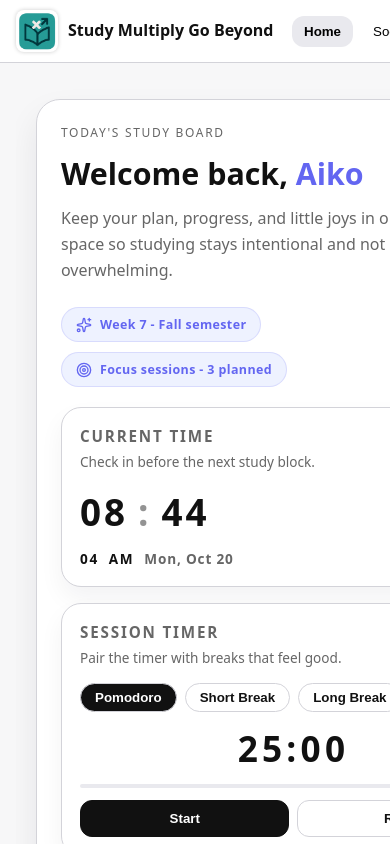
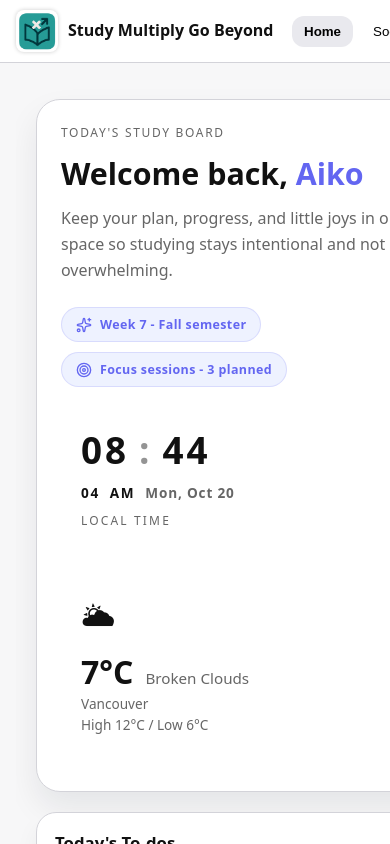
Before and after one commit to TabibitoDK/Study-Multiply-Go-Beyond, a React (Vite) app: page /en in a window 390 px wide. Shown: the top 844 px of the page. Built offline with nearby package versions, Linux system fonts and the light colour scheme.

Commit message:
feat: enhance HomeDashboard with weather summary and due assignments display

```diff
--- a/src/components/HomeDashboard.jsx
+++ b/src/components/HomeDashboard.jsx
@@ -3,14 +3,12 @@ import dayjs from 'dayjs'
 import {
   ChevronLeft,
   ChevronRight,
-  ExternalLink,
   MapPin,
   PlayCircle,
   Sparkles,
   Target
 } from 'lucide-react'
 import ClockWidget from './widgets/ClockWidget.jsx'
-import TimerWidget from './widgets/TimerWidget.jsx'
 import TodoWidget from './widgets/TodoWidget.jsx'
 
 const NAVIGATION_CARDS = [
@@ -37,13 +35,14 @@ const NAVIGATION_CARDS = [
   }
 ]
 
-const QUICK_LINKS = [
-  { id: 'course-1', label: 'Linear Algebra', emoji: '📘' },
-  { id: 'course-2', label: 'Modern Physics', emoji: '🧪' },
-  { id: 'course-3', label: 'Technical Writing', emoji: '📝' },
-  { id: 'course-4', label: 'Electronics Lab', emoji: '🔧' },
-  { id: 'course-5', label: 'Japanese II', emoji: '🌸' }
-]
+const WEATHER_SUMMARY = {
+  location: 'Vancouver',
+  temperature: '7°C',
+  condition: 'Broken Clouds',
+  high: '12°C',
+  low: '6°C',
+  icon: '🌥'
+}
 
 const PROGRESS_TRACKERS = [
   { id: 'day', label: 'Day', value: 58 },
@@ -52,55 +51,34 @@ const PROGRESS_TRACKERS = [
   { id: 'year', label: 'Year', value: 74 }
 ]
 
-const DAILY_PROMPTS = [
-  {
-    id: 'priorities',
-    question: 'What are my top three priorities today?',
-    hint: 'Pick one deep work block, one admin task, and one wellbeing goal.'
-  },
-  {
-    id: 'outcome',
-    question: 'What does a successful day look like?',
-    hint: 'Define the outcome that would make you feel accomplished tonight.'
-  },
-  {
-    id: 'support',
-    question: 'Who or what can support my focus?',
-    hint: 'Prep materials, study groups, playlists, or accountability buddies.'
-  }
-]
-
-const WEEK_ASSIGNMENTS = [
+const DUE_ASSIGNMENTS = [
   {
     id: 'wk-1',
     course: 'Linear Algebra',
     title: 'Problem Set 5',
-    due: 'Wed - Oct 16',
-    status: 'In progress'
+    status: 'In progress',
+    dueDate: '2025-10-16T09:00:00'
   },
   {
     id: 'wk-2',
     course: 'Modern Physics',
     title: 'Lab Report Draft',
-    due: 'Fri - Oct 18',
-    status: 'Needs outline'
-  }
-]
-
-const MONTH_ASSIGNMENTS = [
+    status: 'Needs outline',
+    dueDate: '2025-10-18T17:00:00'
+  },
   {
     id: 'mo-1',
     course: 'Electronics Lab',
     title: 'Circuit Design Demo',
-    due: 'Oct 24',
-    status: 'Prototype ready'
+    status: 'Prototype ready',
+    dueDate: '2025-10-24T12:00:00'
   },
   {
     id: 'mo-2',
     course: 'Japanese II',
     title: 'Oral Presentation',
-    due: 'Oct 28',
-    status: 'Slides in progress'
+    status: 'Slides in progress',
+    dueDate: '2025-10-28T09:00:00'
   }
 ]
 
@@ -201,6 +179,13 @@ export default function HomeDashboard({ user, onNavigate, onOpenProfile }) {
     const [first] = user.name.split(' ')
     return first ?? user.name
   }, [user])
+  const dueItems = useMemo(
+    () =>
+      [...DUE_ASSIGNMENTS].sort((a, b) =>
+        dayjs(a.dueDate).valueOf() - dayjs(b.dueDate).valueOf()
+      ),
+    []
+  )
 
   return (
     <div className="home-dashboard">
@@ -228,19 +213,20 @@ export default function HomeDashboard({ user, onNavigate, onOpenProfile }) {
           </div>
 
           <div className="home-hero-widgets">
-            <div className="home-card home-hero-card">
-              <div className="home-card-header">
-                <span className="home-card-title">Current Time</span>
-                <span className="home-card-subtitle">Check in before the next study block.</span>
+            <div className="home-hero-clock">
+              <ClockWidget />
+              <span className="home-hero-clock-note">Local time</span>
+            </div>
+            <div className="home-hero-weather">
+              <span className="home-hero-weather-icon" role="img" aria-label="weather">{WEATHER_SUMMARY.icon}</span>
+              <div className="home-hero-weather-main">
+                <span className="home-hero-weather-temp">{WEATHER_SUMMARY.temperature}</span>
+                <span className="home-hero-weather-condition">{WEATHER_SUMMARY.condition}</span>
               </div>
-              <ClockWidget />
-            </div>
-            <div className="home-card home-hero-card">
-              <div className="home-card-header">
-                <span className="home-card-title">Session Timer</span>
-                <span className="home-card-subtitle">Pair the timer with breaks that feel good.</span>
+              <div className="home-hero-weather-meta">
+                <span>{WEATHER_SUMMARY.location}</span>
+                <span>High {WEATHER_SUMMARY.high} / Low {WEATHER_SUMMARY.low}</span>
               </div>
-              <TimerWidget />
             </div>
           </div>
         </div>
@@ -254,60 +240,6 @@ export default function HomeDashboard({ user, onNavigate, onOpenProfile }) {
               <span>Keep it light but consistent.</span>
             </div>
             <TodoWidget />
-          </section>
-
-          <section className="home-card">
-            <div className="home-section-header">
-              <h2>Navigation</h2>
-              <span>Move around the workspace with one click.</span>
-            </div>
-            <div className="home-nav-grid">
-              {NAVIGATION_CARDS.map(card => (
-                <button
-                  key={card.id}
-                  type="button"
-                  className="home-nav-card"
-                  style={{ '--nav-accent': card.accent }}
-                  onClick={() => {
-                    if (card.tab) {
-                      onNavigate?.(card.tab)
-                    }
-                  }}
-                >
-                  <strong>{card.label}</strong>
-                  <span>{card.caption}</span>
-                  <span className="home-nav-dot" aria-hidden />
-                </button>
-              ))}
-              <button
-                type="button"
-                className="home-nav-card"
-                style={{ '--nav-accent': '#facc15' }}
-                onClick={() => onOpenProfile?.()}
-              >
-                <strong>Profile Snapshot</strong>
-                <span>Review highlights &amp; activity log.</span>
-                <span className="home-nav-dot" aria-hidden />
-              </button>
-            </div>
-          </section>
-
-          <section className="home-card">
-            <div className="home-section-header">
-              <h2>Quick Links</h2>
-              <span>Open course dashboards in a click.</span>
-            </div>
-            <ul className="home-list">
-              {QUICK_LINKS.map(link => (
-                <li key={link.id}>
-                  <button type="button">
-                    <span className="home-list-icon">{link.emoji}</span>
-                    <span>{link.label}</span>
-                    <ExternalLink size={16} aria-hidden />
-                  </button>
-                </li>
-              ))}
-            </ul>
           </section>
 
           <section className="home-card">
@@ -347,95 +279,53 @@ export default function HomeDashboard({ user, onNavigate, onOpenProfile }) {
         </div>
 
         <div className="home-column home-column-wide">
-          <section className="home-card home-quote">
-            <p>&ldquo;Small, kind steps for your future self turn into big wins before you know it.&rdquo;</p>
-            <span>Swap in whatever reminder makes today feel lighter.</span>
-          </section>
-
-          <section className="home-card home-weather">
+          <section className="home-card">
             <div className="home-section-header">
-              <div>
-                <h2>Vancouver</h2>
-                <span>Weather snapshot for the week.</span>
-              </div>
-              <div className="home-weather-now">
-                <strong>7°C</strong>
-                <span>Broken Clouds</span>
-              </div>
+              <h2>Navigation</h2>
+              <span>Move around the workspace with one click.</span>
             </div>
-            <div className="home-weather-grid">
-              {[
-                { day: 'Mon', high: '10°C', low: '7°C', icon: '🌧' },
-                { day: 'Tue', high: '12°C', low: '5°C', icon: '⛅' },
-                { day: 'Wed', high: '12°C', low: '6°C', icon: '🌦' },
-                { day: 'Thu', high: '12°C', low: '7°C', icon: '🌥' },
-                { day: 'Fri', high: '12°C', low: '7°C', icon: '🌧' },
-                { day: 'Sat', high: '12°C', low: '9°C', icon: '🌦' },
-                { day: 'Sun', high: '10°C', low: '9°C', icon: '🌧' }
-              ].map(item => (
-                <div key={item.day} className="home-weather-cell">
-                  <span className="home-weather-day">{item.day}</span>
-                  <span className="home-weather-icon" role="img" aria-label="weather icon">
-                    {item.icon}
-                  </span>
-                  <span className="home-weather-temp">{item.high}</span>
-                  <span className="home-weather-temp low">{item.low}</span>
-                </div>
+            <div className="home-nav-grid">
+              {NAVIGATION_CARDS.map(card => (
+                <button
+                  key={card.id}
+                  type="button"
+                  className="home-nav-card"
+                  style={{ '--nav-accent': card.accent }}
+                  onClick={() => {
+                    if (card.tab) {
+                      onNavigate?.(card.tab)
+                    }
+                  }}
+                >
+                  <strong>{card.label}</strong>
+                  <span>{card.caption}</span>
+                  <span className="home-nav-dot" aria-hidden />
+                </button>
               ))}
+              <button
+                type="button"
+                className="home-nav-card"
+                style={{ '--nav-accent': '#facc15' }}
+                onClick={() => onOpenProfile?.()}
+              >
+                <strong>Profile Snapshot</strong>
+                <span>Review highlights &amp; activity log.</span>
+                <span className="home-nav-dot" aria-hidden />
+              </button>
             </div>
           </section>
 
           <section className="home-card">
             <div className="home-section-header">
-              <h2>Daily Check-in</h2>
-              <span>Jot a quick note before or after sessions.</span>
+              <h2>Monthly Calendar</h2>
+              <span>Plot your focus sprints and rest days.</span>
             </div>
-            <ul className="home-prompts">
-              {DAILY_PROMPTS.map(prompt => (
-                <li key={prompt.id}>
-                  <strong>{prompt.question}</strong>
-                  <p>{prompt.hint}</p>
-                </li>
-              ))}
-            </ul>
+            <MiniCalendar />
           </section>
 
-          <section className="home-card">
-            <div className="home-section-header">
-              <h2>Due within the week</h2>
-              <span>Keep these moving forward.</span>
-            </div>
-            <div className="home-assignment-list">
-              {WEEK_ASSIGNMENTS.map(item => (
-                <article key={item.id}>
-                  <header>
-                    <span className="home-assignment-course">{item.course}</span>
-                    <span className="home-assignment-date">{item.due}</span>
-                  </header>
-                  <h3>{item.title}</h3>
-                  <p>{item.status}</p>
-                </article>
-              ))}
-            </div>
-          </section>
-
-          <section className="home-card">
-            <div className="home-section-header">
-              <h2>Due within the next month</h2>
-              <span>Break these into manageable checkpoints.</span>
-            </div>
-            <div className="home-assignment-list">
-              {MONTH_ASSIGNMENTS.map(item => (
-                <article key={item.id}>
-                  <header>
-                    <span className="home-assignment-course">{item.course}</span>
-                    <span className="home-assignment-date">{item.due}</span>
-                  </header>
-                  <h3>{item.title}</h3>
-                  <p>{item.status}</p>
-                </article>
-              ))}
-            </div>
+          <section className="home-card home-quote">
+            <p>&ldquo;Small, kind steps for your future self turn into big wins before you know it.&rdquo;</p>
+            <span>Swap in whatever reminder makes today feel lighter.</span>
           </section>
         </div>
 
@@ -449,10 +339,26 @@ export default function HomeDashboard({ user, onNavigate, onOpenProfile }) {
 
           <section className="home-card">
             <div className="home-section-header">
-              <h2>Monthly Calendar</h2>
-              <span>Plot your focus sprints and rest days.</span>
+              <h2>Due soon</h2>
+              <span>Ranked by upcoming deadlines.</span>
             </div>
-            <MiniCalendar />
+            <div className="home-assignment-list">
+              {dueItems.map(item => {
+                const dueDate = dayjs(item.dueDate)
+                return (
+                  <article key={item.id}>
+                    <header>
+                      <span className="home-assignment-course">{item.course}</span>
+                      <span className="home-assignment-date">
+                        {dueDate.format('ddd, MMM D')} at {dueDate.format('h:mm A')}
+                      </span>
+                    </header>
+                    <h3>{item.title}</h3>
+                    <p>{item.status}</p>
+                  </article>
+                )
+              })}
+            </div>
           </section>
 
           <section className="home-card home-profile-card">
--- a/src/styles.css
+++ b/src/styles.css
@@ -1963,7 +1963,69 @@ body {
   flex: 1 1 360px;
   display: grid;
   gap: clamp(16px, 3vw, 24px);
-  grid-template-columns: repeat(auto-fit, minmax(240px, 1fr));
+  grid-template-columns: repeat(auto-fit, minmax(180px, 1fr));
+  align-items: stretch;
+}
+
+.home-hero-clock,
+.home-hero-weather {
+  display: flex;
+  flex-direction: column;
+  gap: 10px;
+  padding: 18px 20px;
+  border-radius: 18px;
+  background: rgba(255, 255, 255, 0.74);
+  border: none;
+  box-shadow: none;
+  backdrop-filter: blur(12px);
+}
+
+.home-hero-clock {
+  align-items: flex-start;
+}
+
+.home-hero-clock .clock-widget {
+  gap: 8px;
+}
+
+.home-hero-clock-note {
+  font-size: 0.75rem;
+  letter-spacing: 0.18em;
+  text-transform: uppercase;
+  color: var(--subtext);
+}
+
+.home-hero-weather {
+  gap: 6px;
+}
+
+.home-hero-weather-icon {
+  font-size: 2rem;
+}
+
+.home-hero-weather-main {
+  display: flex;
+  align-items: baseline;
+  gap: 12px;
+}
+
+.home-hero-weather-temp {
+  font-size: clamp(2rem, 4vw, 2.6rem);
+  font-weight: 700;
+  line-height: 1;
+}
+
+.home-hero-weather-condition {
+  font-size: 0.95rem;
+  color: var(--subtext);
+}
+
+.home-hero-weather-meta {
+  display: flex;
+  flex-direction: column;
+  gap: 2px;
+  font-size: 0.85rem;
+  color: var(--subtext);
 }
 
 .home-card {
```
